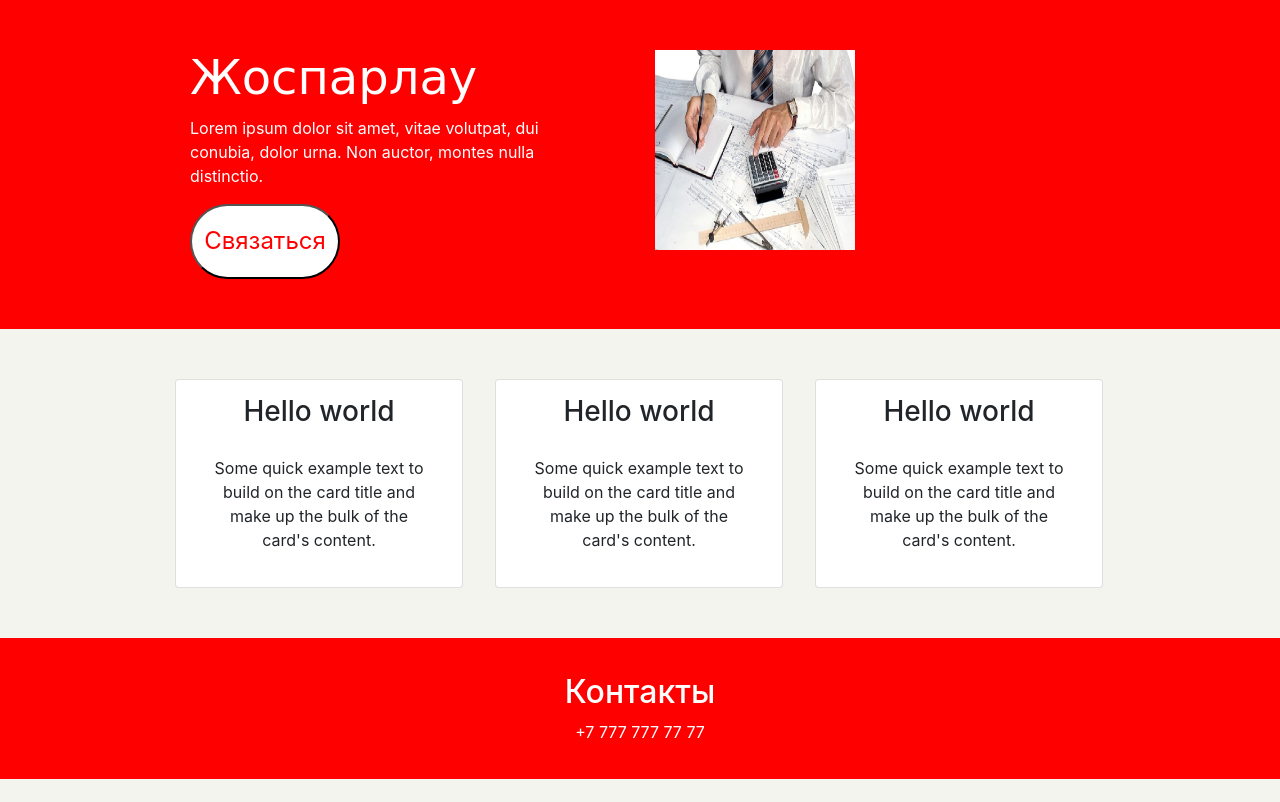
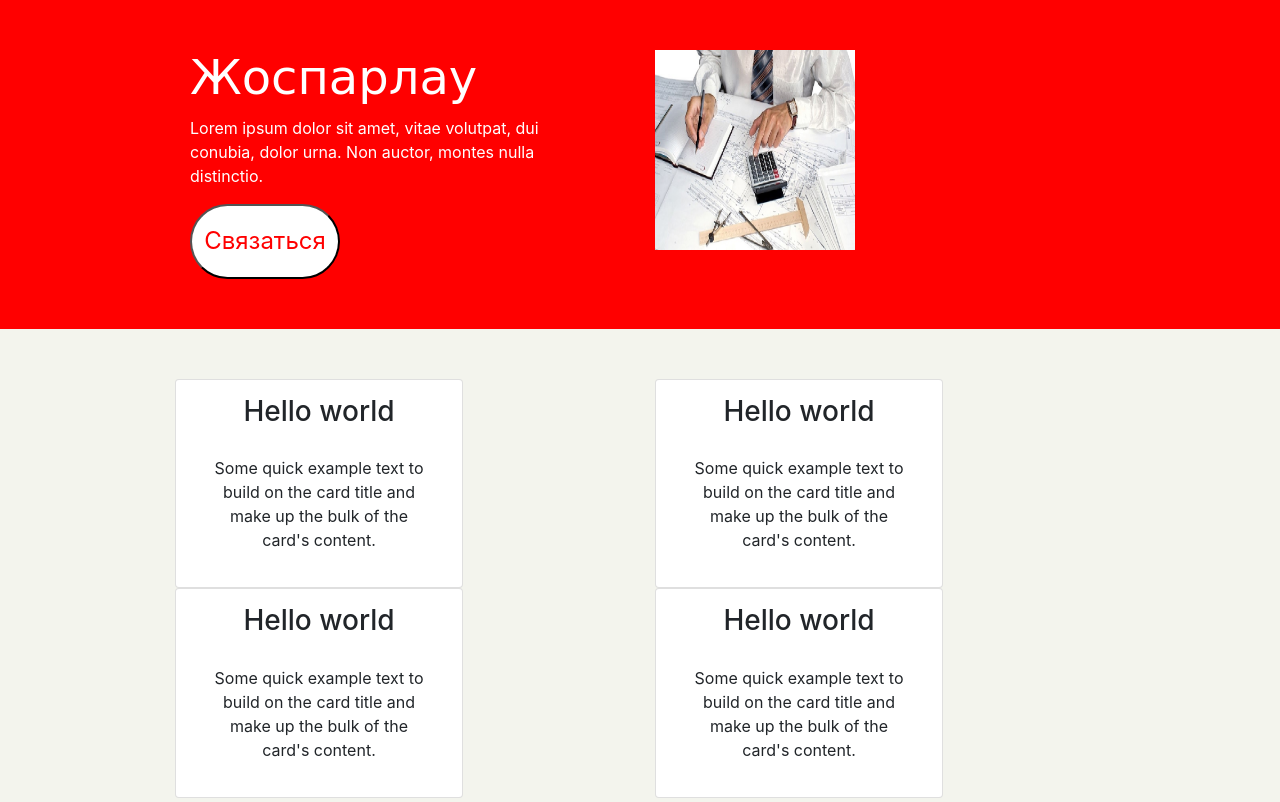
Before and after one commit to amilbek/amilbek.github.io, a plain HTML site: page zhobalau/index.html in a window 1280 px wide. Shown: the top 802 px of the page. Drawn offline with nearby package versions, Linux system fonts and the light colour scheme.

Commit message:
Update index.html

```diff
--- a/zhobalau/index.html
+++ b/zhobalau/index.html
@@ -10,7 +10,7 @@
     <script src="https://code.jquery.com/jquery-3.2.1.slim.min.js" integrity="sha384-KJ3o2DKtIkvYIK3UENzmM7KCkRr/rE9/Qpg6aAZGJwFDMVNA/GpGFF93hXpG5KkN" crossorigin="anonymous"></script>
     <script src="https://cdnjs.cloudflare.com/ajax/libs/popper.js/1.12.9/umd/popper.min.js" integrity="sha384-ApNbgh9B+Y1QKtv3Rn7W3mgPxhU9K/ScQsAP7hUibX39j7fakFPskvXusvfa0b4Q" crossorigin="anonymous"></script>
     <script src="https://maxcdn.bootstrapcdn.com/bootstrap/4.0.0/js/bootstrap.min.js" integrity="sha384-JZR6Spejh4U02d8jOt6vLEHfe/JQGiRRSQQxSfFWpi1MquVdAyjUar5+76PVCmYl" crossorigin="anonymous"></script>
-    <title>Zhobalau</title>
+    <title>Zhosparlay</title>
   </head>
   <body>
     <div class="top-container">
@@ -46,6 +46,16 @@
             </div>
           </div>
         </div>
+      </div>
+      <div class="row">
+        <div class="col">
+          <div class="card" style="width: 18rem;">
+            <h3>Hello world</h3>
+            <div class="card-body">
+              <p class="card-text">Some quick example text to build on the card title and make up the bulk of the card's content.</p>
+            </div>
+          </div>
+        </div>
         <div class="col">
           <div class="card" style="width: 18rem;">
             <h3>Hello world</h3>
@@ -55,7 +65,6 @@
           </div>
         </div>
       </div>
-
     </div>
 
 
```
